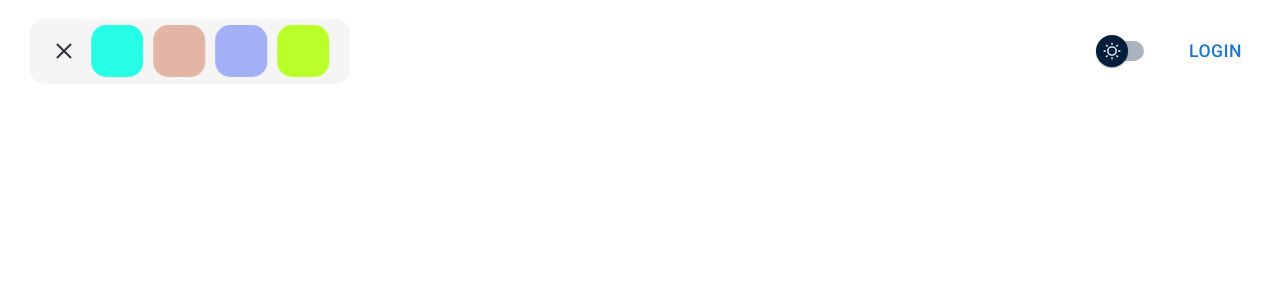
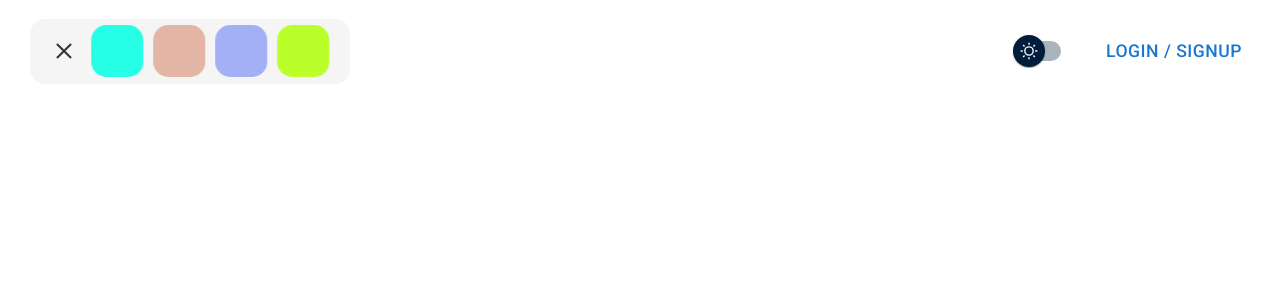
Before and after one commit to adamchmski/sticky-note-app, a React (Vite) app: page / in a window 1280 px wide. Shown: the top 300 px of the page. Built offline with nearby package versions, Linux system fonts and the light colour scheme.

Commit message:
changed login button to say login/signup

```diff
--- a/src/components/Login.jsx
+++ b/src/components/Login.jsx
@@ -67,7 +67,7 @@ export default function BasicModal({ setCreatorID }) {
         onClick={handleOpen}
         style={{ margin: "20px", fontSize: "1.1rem" }}
       >
-        {username === "" ? "Login" : username}
+        {username === "" ? "Login / Signup" : username}
       </Button>
       <Modal
         open={open}
```
